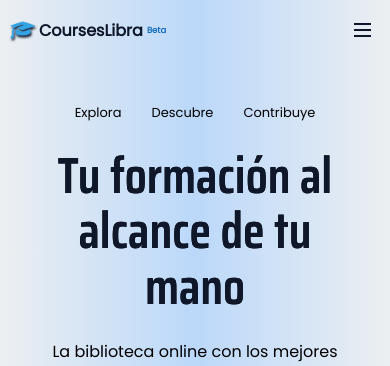
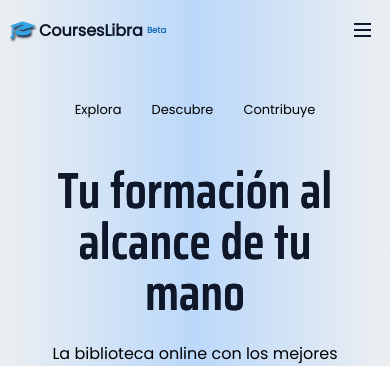
Before and after one commit to facudam/fullstack-courses-app, a React (Vite) app in the folder client/: page / in a window 390 px wide. Shown: the top 366 px of the page. Built offline with nearby package versions, Linux system fonts and the light colour scheme; no server answers.

Commit message:
change H1 line height and add margin top

```diff
--- a/client/src/components/header/Header.module.css
+++ b/client/src/components/header/Header.module.css
@@ -107,6 +107,8 @@
 
 @media screen and (max-width: 520px) {
     .header-ctn h1 {
+        margin-top: 20px;
+        line-height: 1;
         background-image: none;
         color: var(--secondary-black);
     }
```
